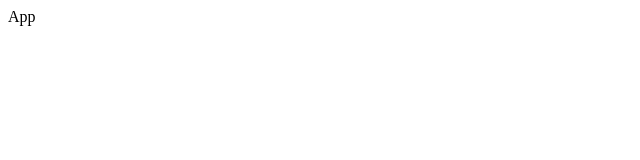
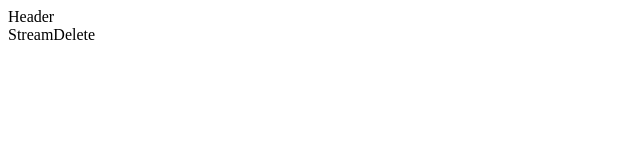
Before and after one commit to caldric/react-redux-practice, a React (Create React App) app in the folder streams/client/: page /streams/delete in a window 1280 px wide. Shown: the top 160 px of the page, without its empty margins (0-640 px from the left). Built offline with nearby package versions, Linux system fonts and the light colour scheme.

Commit message:
Add necessary components to App

```diff
--- a/streams/client/src/components/App.jsx
+++ b/streams/client/src/components/App.jsx
@@ -1,7 +1,28 @@
 import React from 'react';
+import { BrowserRouter, Route, Link } from 'react-router-dom';
+import Header from './Header';
+
+import StreamCreate from './streams/StreamCreate';
+import StreamDelete from './streams/StreamDelete';
+import StreamEdit from './streams/StreamEdit';
+import StreamList from './streams/StreamList';
+import StreamShow from './streams/StreamShow';
 
 const App = () => {
-  return <div>App</div>;
+  return (
+    <div>
+      <Header />
+      <BrowserRouter>
+        <div>
+          <Route path="/" exact component={StreamList} />
+          <Route path="/streams/new" exact component={StreamCreate} />
+          <Route path="/streams/edit" exact component={StreamEdit} />
+          <Route path="/streams/delete" exact component={StreamDelete} />
+          <Route path="/streams/show" exact component={StreamShow} />
+        </div>
+      </BrowserRouter>
+    </div>
+  );
 };
 
 export default App;
--- /dev/null
+++ b/streams/client/src/components/Header.jsx
@@ -0,0 +1,7 @@
+import React from 'react';
+
+const Header = () => {
+  return <div>Header</div>;
+};
+
+export default Header;
--- /dev/null
+++ b/streams/client/src/components/streams/StreamCreate.jsx
@@ -0,0 +1,7 @@
+import React from 'react';
+
+const StreamCreate = () => {
+  return <div>StreamCreate</div>;
+};
+
+export default StreamCreate;
--- /dev/null
+++ b/streams/client/src/components/streams/StreamDelete.jsx
@@ -0,0 +1,7 @@
+import React from 'react';
+
+const StreamDelete = () => {
+  return <div>StreamDelete</div>;
+};
+
+export default StreamDelete;
--- /dev/null
+++ b/streams/client/src/components/streams/StreamEdit.jsx
@@ -0,0 +1,7 @@
+import React from 'react';
+
+const StreamEdit = () => {
+  return <div>StreamEdit </div>;
+};
+
+export default StreamEdit;
--- /dev/null
+++ b/streams/client/src/components/streams/StreamList.jsx
@@ -0,0 +1,7 @@
+import React from 'react';
+
+const StreamList = () => {
+  return <div>StreamList </div>;
+};
+
+export default StreamList;
--- /dev/null
+++ b/streams/client/src/components/streams/StreamShow.jsx
@@ -0,0 +1,7 @@
+import React from 'react';
+
+const StreamShow = () => {
+  return <div>StreamShow </div>;
+};
+
+export default StreamShow;
```
